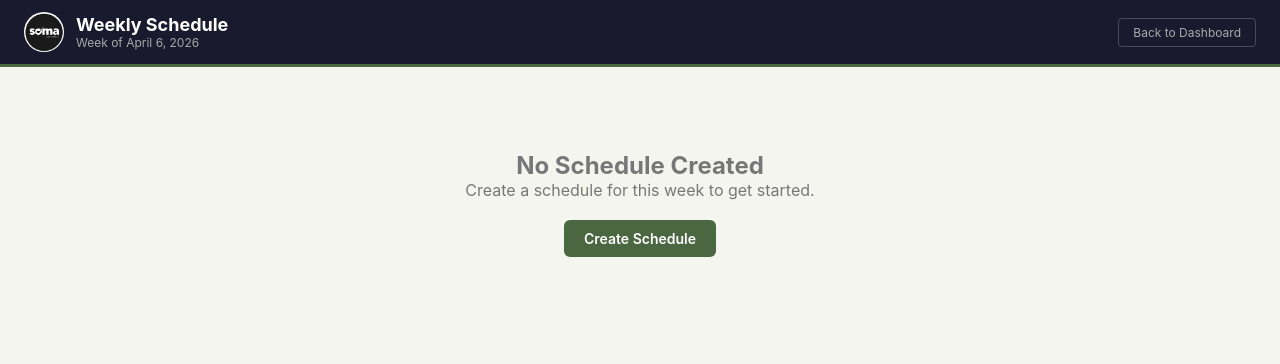
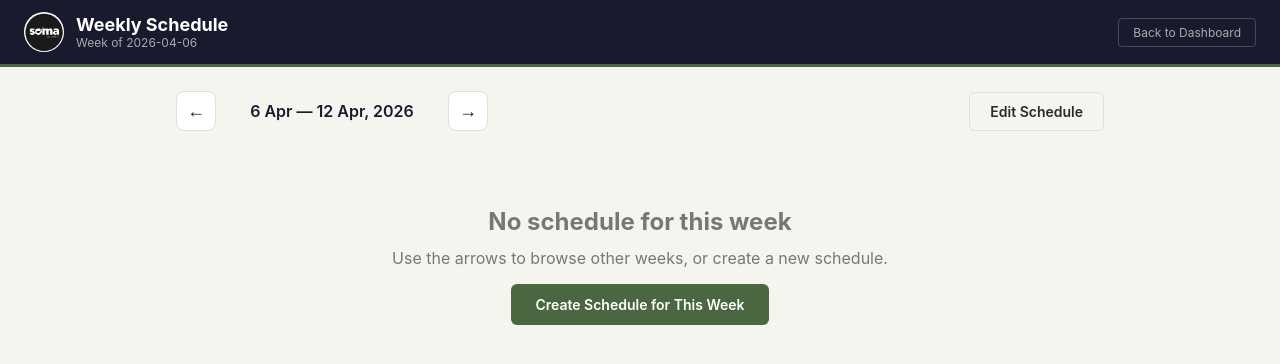
Before and after one commit to somabonebroth/soma-scheduler, a Flask app: page /weekly-schedule in a window 1280 px wide. Shown: the top 364 px of the page. Run offline with Flask 3, Linux system fonts and the light colour scheme; the visitor is signed in with stand-in values (Sample User, id 1).

Commit message:
Improve schedule UI and week handling
Refactor and polish schedule creation and weekly view UI/JS. Key changes: add default CSS fallbacks and minor style tweaks; wire date picker onchange and add a visible "week exists" notice; refactor date helpers (getCurrentMonday/getMonday) and normalize formatting/whitespace; sort grouped recipe brands when building options; improve buildGrid HTML generation and JS string concatenation; add weekChanged handler, ensure loadExisting is invoked for the selected week and show existing-week message; make sameAllKettles/updateYield more robust and readable; hide notice on reset; harden generateSchedule fetch logic and button states; and refactor weekly_view to include week navigation (prev/next), formatted week label, notes card, safer notes rendering, clearer no-schedule state, and consolidated loadWeek logic with checklist status display. These changes improve UX, fix date/week bugs, and make the client code easier to maintain.

```diff
--- a/templates/weekly_view.html
+++ b/templates/weekly_view.html
@@ -11,20 +11,29 @@
 .day-header .lot { font-size: 12px; opacity: 0.8; }
 .vessel-row { display: grid; grid-template-columns: 80px 1fr 90px; align-items: center; padding: 8px 16px; border-bottom: 1px solid var(--border); gap: 12px; }
 .vessel-row:last-child { border-bottom: none; }
-.vessel-row:nth-child(even) { background: var(--row-alt); }
+.vessel-row:nth-child(even) { background: var(--row-alt, #fafaf7); }
 .vessel-label { font-weight: 700; font-size: 14px; }
 .recipe-display { font-size: 13px; }
 .recipe-display .full-name { font-weight: 500; }
+.recipe-display .no-prod { color: var(--text-light); font-style: italic; }
 .yield-val { font-size: 13px; color: var(--accent); font-weight: 600; text-align: center; }
 .day-actions { padding: 10px 16px; background: #fafaf7; border-top: 1px solid var(--border); display: flex; gap: 10px; align-items: center; }
 .btn-daily { background: var(--accent); color: #fff; border: none; padding: 8px 16px; border-radius: 6px; font-size: 13px; font-weight: 600; cursor: pointer; text-decoration: none; }
-.btn-daily:hover { background: var(--accent-light); }
+.btn-daily:hover { opacity: 0.9; }
 .pct-badge { font-size: 11px; padding: 3px 10px; border-radius: 12px; font-weight: 600; }
 .pct-0 { background: #f0f0ea; color: var(--text-light); }
-.pct-partial { background: var(--warning); color: #856404; }
-.pct-done { background: var(--success); color: #155724; }
+.pct-partial { background: #fff3cd; color: #856404; }
+.pct-done { background: #d4edda; color: #155724; }
 .no-schedule { text-align: center; padding: 60px 20px; color: var(--text-light); }
+.no-schedule h2 { margin-bottom: 12px; }
 .top-bar { display: flex; justify-content: space-between; align-items: center; margin-bottom: 16px; flex-wrap: wrap; gap: 12px; }
+.week-nav { display: flex; align-items: center; gap: 16px; }
+.week-nav-btn { background: var(--card-bg, #fff); border: 1px solid var(--border); width: 40px; height: 40px; border-radius: 8px; font-size: 18px; cursor: pointer; display: flex; align-items: center; justify-content: center; transition: all 0.2s; color: var(--dark); }
+.week-nav-btn:hover { background: var(--accent); color: #fff; border-color: var(--accent); }
+.week-label { font-size: 16px; font-weight: 600; color: var(--dark); min-width: 200px; text-align: center; }
+.notes-card { background: var(--card-bg, #fff); border: 1px solid var(--border); border-radius: 8px; padding: 12px 16px; margin-bottom: 16px; }
+.notes-card h3 { font-size: 13px; color: var(--text-light); margin-bottom: 6px; }
+.notes-card p { font-size: 14px; color: var(--dark); white-space: pre-wrap; }
 </style>
 </head>
 <body>
@@ -34,65 +43,151 @@
     <div class="header-right"><a href="/" class="header-btn">Back to Dashboard</a></div>
 </div>
 <div class="main">
-    <div class="top-bar" id="top-bar" style="display:none;"><div></div><a id="edit-btn" href="#" class="btn btn-outline">Edit Schedule</a></div>
+    <div class="top-bar">
+        <div class="week-nav">
+            <button class="week-nav-btn" onclick="prevWeek()" title="Previous week">&larr;</button>
+            <span class="week-label" id="week-label">Loading...</span>
+            <button class="week-nav-btn" onclick="nextWeek()" title="Next week">&rarr;</button>
+        </div>
+        <a id="edit-btn" href="#" class="btn btn-outline">Edit Schedule</a>
+    </div>
+    <div id="notes-area"></div>
     <div id="schedule-content"></div>
 </div>
 <script>
-var DAYS=['Monday','Tuesday','Wednesday','Thursday','Friday','Saturday','Sunday'];
-var VESSELS=['K1','K2','K3','K4(115L)'];
+var DAYS = ['Monday','Tuesday','Wednesday','Thursday','Friday','Saturday','Sunday'];
+var VESSELS = ['K1','K2','K3','K4(115L)'];
+var currentWeekId = '';
 
-function getWeekId(){var p=new URLSearchParams(window.location.search);var w=p.get('week');if(w)return w;var t=new Date();var d=t.getDay();var diff=d===0?-6:1-d;var m=new Date(t);m.setDate(t.getDate()+diff);return m.toISOString().split('T')[0];}
+function getCurrentMonday() {
+    var today = new Date();
+    var day = today.getDay();
+    var diff = day === 0 ? -6 : 1 - day;
+    var mon = new Date(today);
+    mon.setDate(today.getDate() + diff);
+    return mon;
+}
+function formatDate(d) { return d.toISOString().split('T')[0]; }
 
-function getFullName(recipeName, recipeData) {
-    if (!recipeName || !recipeData) return '';
-    var brand = recipeData.brand || '';
-    var fmt = recipeData.format || '';
-    var parts = [];
-    if (brand) parts.push(brand);
-    parts.push(recipeName);
-    if (fmt) parts.push(fmt);
-    return parts.join('-');
+function getWeekId() {
+    var params = new URLSearchParams(window.location.search);
+    var w = params.get('week');
+    if (w) return w;
+    return formatDate(getCurrentMonday());
 }
 
-document.addEventListener('DOMContentLoaded', async function(){
-    var weekId=getWeekId();
-    var weekStart=new Date(weekId+'T00:00:00');
-    document.getElementById('week-subtitle').textContent='Week of '+weekStart.toLocaleDateString('en-US',{month:'long',day:'numeric',year:'numeric'});
-    var schedRes=await fetch('/api/schedule/'+weekId);
-    var schedData=await schedRes.json();
-    var container=document.getElementById('schedule-content');
-    if(!schedData.schedule){container.innerHTML='<div class="no-schedule"><h2>No Schedule Created</h2><p>Create a schedule for this week to get started.</p><br><a href="/create-schedule" class="btn btn-primary">Create Schedule</a></div>';return;}
-    document.getElementById('top-bar').style.display='flex';
-    document.getElementById('edit-btn').href='/create-schedule?week='+weekId;
-    var recipes=await(await fetch('/api/recipes')).json();
-    var statuses=await(await fetch('/api/checklist-status/'+weekId)).json();
-    var html='';
-    if(schedData.notes){html+='<div class="card"><h3>Notes</h3><div style="font-size:13px;white-space:pre-wrap;padding:8px 0;">'+schedData.notes+'</div></div>';}
-    for(var idx=0;idx<7;idx++){
-        var d=new Date(weekStart);d.setDate(d.getDate()+idx);
-        var ds=d.toLocaleDateString('en-GB',{day:'2-digit',month:'2-digit',year:'numeric'});
-        var lot=d.toLocaleDateString('en-GB',{day:'2-digit',month:'2-digit',year:'2-digit'}).replace(/\//g,'');
-        var dayData=schedData.schedule[String(idx)]||{};
-        var hasP=Object.values(dayData).some(function(v){return v;});
-        html+='<div class="day-block"><div class="day-header"><span>'+DAYS[idx]+' -- '+ds+'</span><span class="lot">LOT# '+lot+'</span></div>';
-        for(var v=0;v<VESSELS.length;v++){
-            var vessel=VESSELS[v];
-            var recipe=dayData[vessel]||'';
-            var rd=recipe?(recipes[recipe]||{}):null;
-            var target=rd?rd.yield:'';
-            var displayName=recipe?getFullName(recipe,rd):'';
-            html+='<div class="vessel-row"><span class="vessel-label">'+vessel+'</span><span class="recipe-display"><span class="full-name">'+(displayName||'<span style="color:var(--text-light)">--</span>')+'</span></span><span class="yield-val">'+(target?target+' units':'')+'</span></div>';
+function shiftWeek(offset) {
+    var d = new Date(currentWeekId + 'T00:00:00');
+    d.setDate(d.getDate() + (offset * 7));
+    currentWeekId = formatDate(d);
+    history.replaceState(null, '', '/weekly-schedule?week=' + currentWeekId);
+    loadWeek(currentWeekId);
+}
+
+function prevWeek() { shiftWeek(-1); }
+function nextWeek() { shiftWeek(1); }
+
+function formatWeekLabel(weekId) {
+    var d = new Date(weekId + 'T00:00:00');
+    var endDate = new Date(d);
+    endDate.setDate(endDate.getDate() + 6);
+    var opts = { month: 'short', day: 'numeric' };
+    return d.toLocaleDateString('en-GB', opts) + ' — ' + endDate.toLocaleDateString('en-GB', opts) + ', ' + endDate.getFullYear();
+}
+
+document.addEventListener('DOMContentLoaded', function() {
+    currentWeekId = getWeekId();
+    loadWeek(currentWeekId);
+});
+
+async function loadWeek(weekId) {
+    var subtitle = document.getElementById('week-subtitle');
+    var label = document.getElementById('week-label');
+    var editBtn = document.getElementById('edit-btn');
+    var container = document.getElementById('schedule-content');
+    var notesArea = document.getElementById('notes-area');
+
+    subtitle.textContent = 'Week of ' + weekId;
+    label.textContent = formatWeekLabel(weekId);
+    editBtn.href = '/create-schedule?week=' + weekId;
+
+    try {
+        var res = await fetch('/api/schedule/' + weekId);
+        var data = await res.json();
+
+        if (!data.schedule) {
+            notesArea.innerHTML = '';
+            container.innerHTML = '<div class="no-schedule"><h2>No schedule for this week</h2><p>Use the arrows to browse other weeks, or create a new schedule.</p><a href="/create-schedule?week=' + weekId + '" class="btn btn-primary" style="margin-top:16px;display:inline-block;padding:12px 24px;text-decoration:none;">Create Schedule for This Week</a></div>';
+            return;
         }
-        if(hasP){
-            var st=statuses[String(idx)]||'not_started';
-            var pc=st==='completed'?'pct-done':st==='in_progress'?'pct-partial':'pct-0';
-            var pl=st==='completed'?'Complete':st==='in_progress'?'In Progress':'Not Started';
-            html+='<div class="day-actions"><a href="/daily-production/'+weekId+'/'+idx+'" class="btn-daily">See Daily Production</a><span class="pct-badge '+pc+'">'+pl+'</span></div>';
+
+        // Show notes if any
+        if (data.notes && data.notes.trim()) {
+            notesArea.innerHTML = '<div class="notes-card"><h3>Weekly Notes</h3><p>' + data.notes.replace(/</g, '&lt;').replace(/>/g, '&gt;') + '</p></div>';
+        } else {
+            notesArea.innerHTML = '';
         }
-        html+='</div>';
+
+        // Load recipes and statuses
+        var recipesRes = await fetch('/api/recipes');
+        var recipes = await recipesRes.json();
+        var statusRes = await fetch('/api/checklist-status/' + weekId);
+        var statuses = await statusRes.json();
+
+        var schedule = data.schedule;
+        var html = '';
+
+        for (var idx = 0; idx < 7; idx++) {
+            var dayData = schedule[String(idx)] || {};
+            var d = new Date(weekId + 'T00:00:00');
+            d.setDate(d.getDate() + idx);
+            var ds = d.toLocaleDateString('en-GB', {day:'2-digit', month:'2-digit', year:'numeric'});
+            var lot = d.toLocaleDateString('en-GB', {day:'2-digit', month:'2-digit', year:'2-digit'}).replace(/\//g, '');
+
+            var hasProduction = false;
+            html += '<div class="day-block"><div class="day-header"><span>' + DAYS[idx] + ' — ' + ds + '</span><span class="lot">LOT# ' + lot + '</span></div>';
+
+            for (var v = 0; v < VESSELS.length; v++) {
+                var vessel = VESSELS[v];
+                var recipeName = dayData[vessel] || '';
+                var recipeData = recipeName ? recipes[recipeName] : null;
+                var displayName = '';
+                var target = '';
+
+                if (recipeName && recipeData) {
+                    hasProduction = true;
+                    var brand = recipeData.brand || '';
+                    displayName = brand ? brand + '-' + recipeName : recipeName;
+                    target = recipeData.yield ? recipeData.yield + ' units' : '';
+                }
+
+                html += '<div class="vessel-row"><span class="vessel-label">' + vessel + '</span>';
+                if (displayName) {
+                    html += '<span class="recipe-display"><span class="full-name">' + displayName + '</span></span>';
+                    html += '<span class="yield-val">' + target + '</span>';
+                } else {
+                    html += '<span class="recipe-display"><span class="no-prod">No production</span></span>';
+                    html += '<span class="yield-val"></span>';
+                }
+                html += '</div>';
+            }
+
+            if (hasProduction) {
+                var st = statuses[String(idx)] || 'not_started';
+                var pctClass = st === 'completed' ? 'pct-done' : st === 'in_progress' ? 'pct-partial' : 'pct-0';
+                var pctLabel = st === 'completed' ? 'Complete' : st === 'in_progress' ? 'In Progress' : 'Not Started';
+                html += '<div class="day-actions"><a href="/daily-production/' + weekId + '/' + idx + '" class="btn-daily">See Daily Production</a><span class="pct-badge ' + pctClass + '">' + pctLabel + '</span></div>';
+            }
+
+            html += '</div>';
+        }
+
+        container.innerHTML = html;
+
+    } catch (e) {
+        container.innerHTML = '<div class="no-schedule"><p>Error loading schedule: ' + e.message + '</p></div>';
     }
-    container.innerHTML=html;
-});
+}
 </script>
 </body>
 </html>
```
Also changed, not shown: templates/create_schedule.html (+101 -45 lines), 1 other file.
